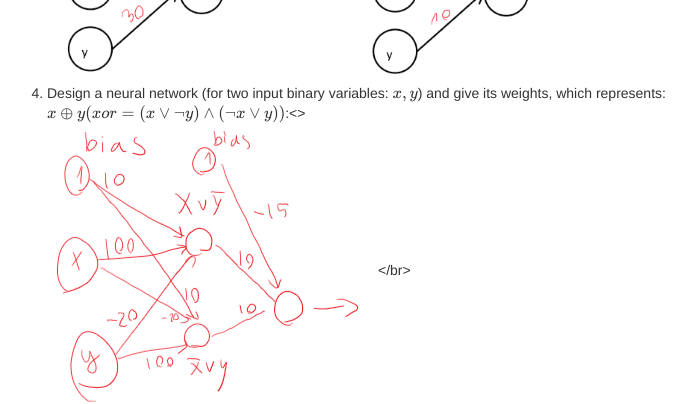
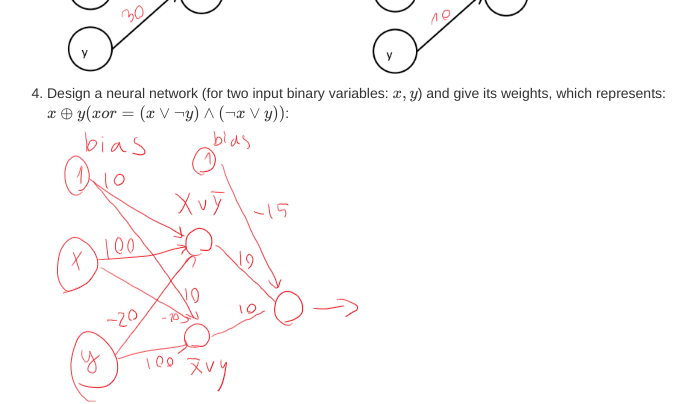
Before and after one commit to kfattila/kfattila.github.io, a Jekyll site: the page built from pages/ANN.md, in a window 1280 px wide and 900 px high, scrolled down 3496 px. Shown: the part 155-559 px from the top of the window, without its empty margins (268-964 px from the left). Built offline with Jekyll 4.4.1, drawn with Linux system fonts in a browser that asks for light colours; nearby versions of some CDN libraries; comment, search, counter and statistics services are not loaded.

Commit message:
Lec notes

```diff
--- a/pages/ANN.md
+++ b/pages/ANN.md
@@ -39,8 +39,8 @@ While one sigmoid function can learn a S-shaped function, combination of several
 1. Design a neural network (single input binary variables: \\(x\\)) and give its weights, which represents: \\(\lnot x\\) (not)
 2. Design a neural network (for two input binary variables: \\(x,y\\)) and give its weights, which represents: \\(x \lor y\\) (or)
 3. Design a neural network (for two input binary variables: \\(x,y\\)) and give its weights, which represents: \\(x \wedge y\\) (and) ![ann6](./images/ann6.png)
-4. Design a neural network (for two input binary variables: \\(x,y\\)) and give its weights, which represents: \\(x \oplus y (xor= (x \lor \lnot y)\wedge(\lnot x \lor y))\\):<>
-<br>![ann7](./images/ann7.png)</br>
+4. Design a neural network (for two input binary variables: \\(x,y\\)) and give its weights, which represents: \\(x \oplus y (xor= (x \lor \lnot y)\wedge(\lnot x \lor y))\\):
+<br>![ann7](./images/ann7.png)
 5. Design a neural network for the following decision boundaries: ![ann8](./images/ann8.png)
 6. Design a neural network for the following decision boundaries: ![ann9](./images/ann9.png)
 
```
